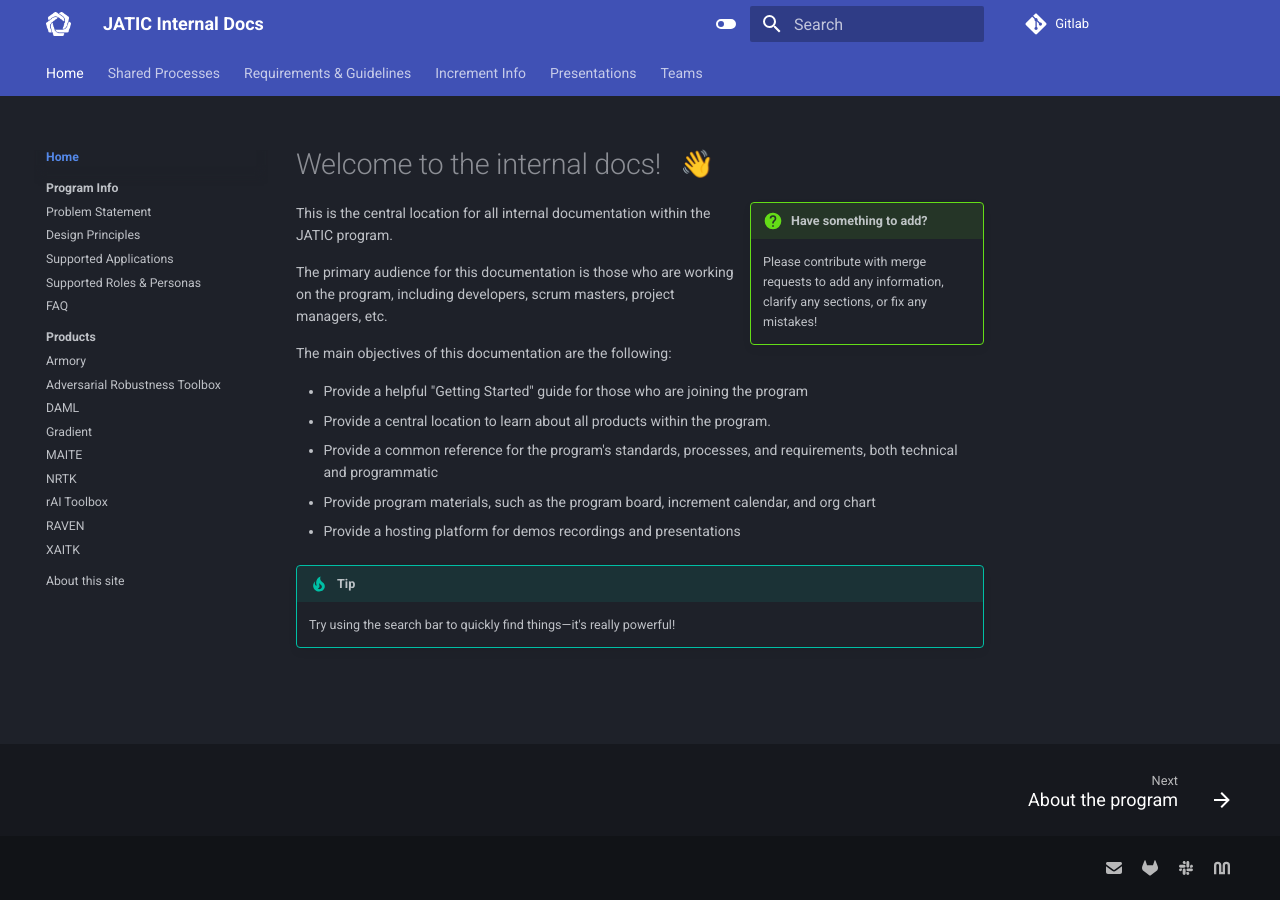
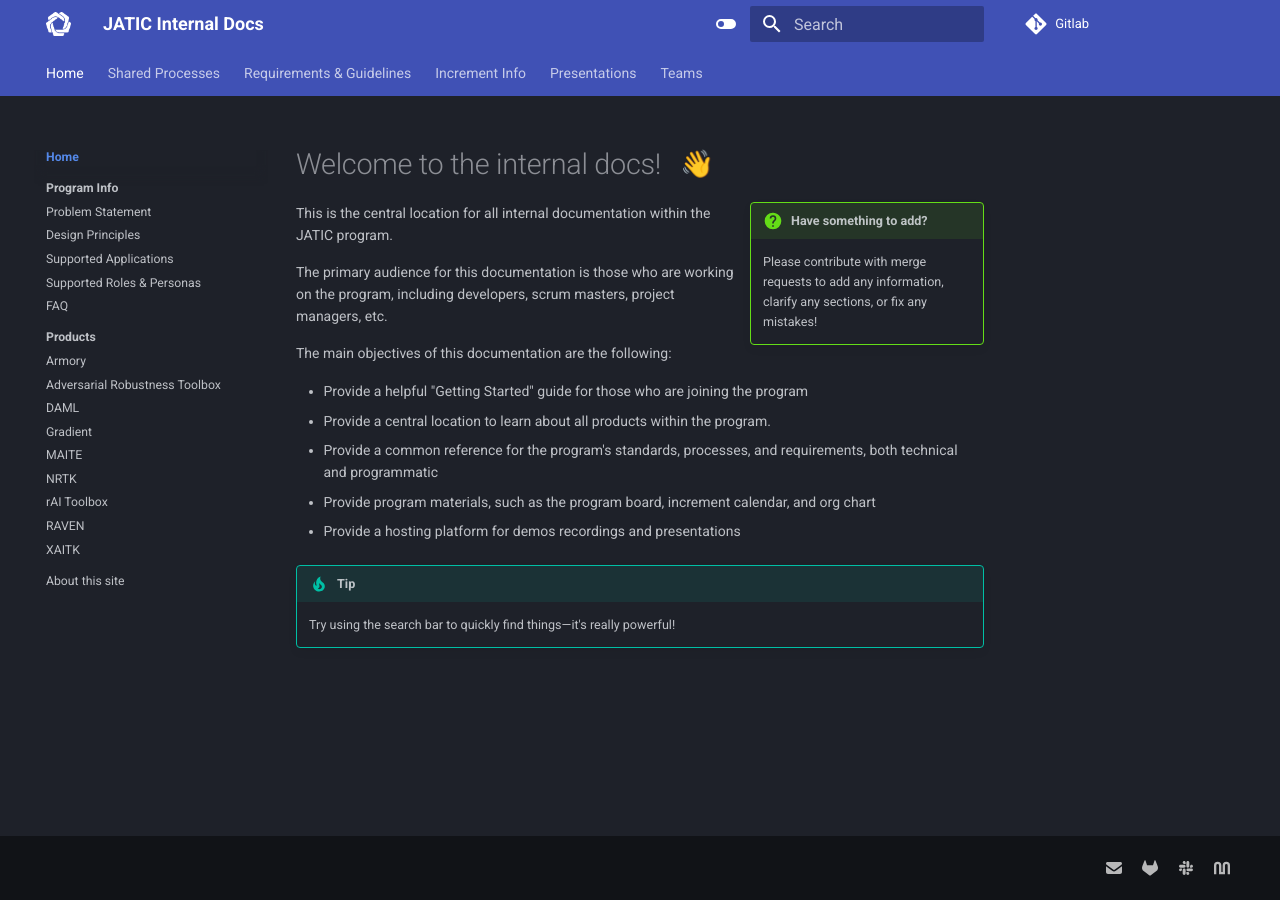
Before and after one commit to zheng0xd/JATIC-internal-docs, an MkDocs documentation site: the page built from docs/index.md, in a window 1280 px wide. Built offline with MkDocs 1.6.1 and Material for MkDocs 9.7.7, drawn with Linux system fonts in a browser that asks for light colours; emoji names are drawn with the system emoji font.

Commit message:
remove next/previous

```diff
--- a/docs/stylesheets/extra.css
+++ b/docs/stylesheets/extra.css
@@ -1,3 +1,4 @@
+/*makes fonts slightly smaller and more aesthetic*/
 .md-typeset h1 {
     font-size: 1.8em;
     margin-bottom: 0.64em;
@@ -20,3 +21,8 @@ p {
 li {
     font-size: 0.875em;
 }
+
+/*removes next and previous buttons on the bottom of the page*/
+.md-footer__inner:not([hidden]) {
+    display: none
+}
```
